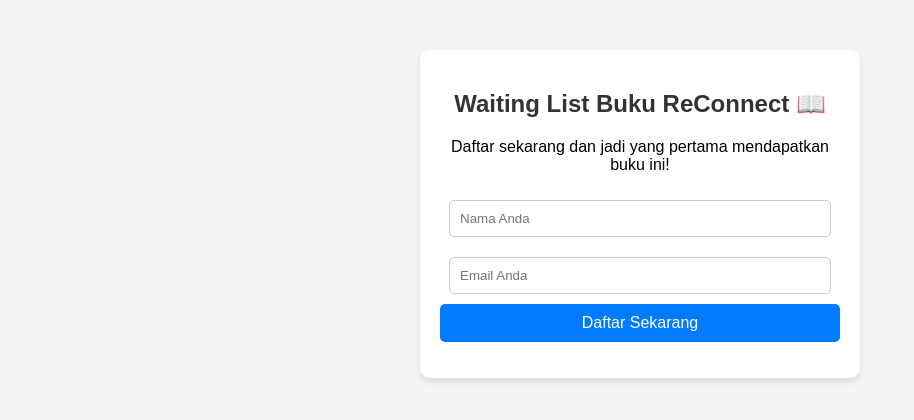
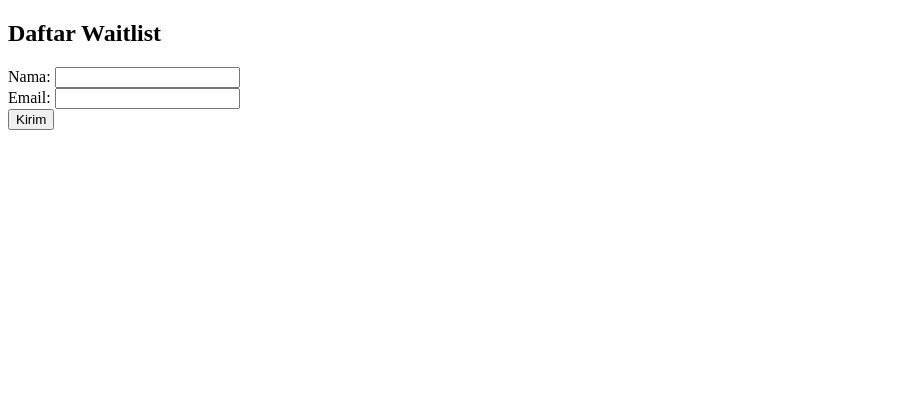
Before and after one commit to f41d81/Reconnect-Waitlist, a plain HTML site: page index.html in a window 1280 px wide. Shown: the whole page, without its empty margins (0-914 px from the left). Drawn offline with Linux system fonts and the light colour scheme.

Commit message:
Update index.html

```diff
--- a/index.html
+++ b/index.html
@@ -3,92 +3,22 @@
 <head>
     <meta charset="UTF-8">
     <meta name="viewport" content="width=device-width, initial-scale=1.0">
-    <title>Waiting List - ReConnect</title>
-    <style>
-        body {
-            font-family: Arial, sans-serif;
-            text-align: center;
-            background-color: #f4f4f4;
-            margin: 0;
-            padding: 0;
-        }
-        .container {
-            max-width: 400px;
-            background: white;
-            padding: 20px;
-            margin: 50px auto;
-            border-radius: 10px;
-            box-shadow: 0px 4px 6px rgba(0, 0, 0, 0.1);
-        }
-        h2 {
-            color: #333;
-        }
-        input {
-            width: 90%;
-            padding: 10px;
-            margin: 10px 0;
-            border: 1px solid #ccc;
-            border-radius: 5px;
-        }
-        button {
-            background: #007bff;
-            color: white;
-            padding: 10px;
-            border: none;
-            cursor: pointer;
-            width: 100%;
-            border-radius: 5px;
-            font-size: 16px;
-        }
-        button:hover {
-            background: #0056b3;
-        }
-        #message {
-            margin-top: 10px;
-            color: green;
-            font-weight: bold;
-        }
-    </style>
+    <title>Reconnect Waitlist</title>
 </head>
 <body>
+    <h2>Daftar Waitlist</h2>
+    <form id="waitlist-form">
+        <label for="name">Nama:</label>
+        <input type="text" id="name" required><br>
 
-    <div class="container">
-        <h2>Waiting List Buku ReConnect 📖</h2>
-        <p>Daftar sekarang dan jadi yang pertama mendapatkan buku ini!</p>
+        <label for="email">Email:</label>
+        <input type="email" id="email" required><br>
 
-        <form id="waitingListForm">
-            <input type="text" id="name" placeholder="Nama Anda" required>
-            <input type="email" id="email" placeholder="Email Anda" required>
-            <button type="submit">Daftar Sekarang</button>
-        </form>
+        <button type="submit">Kirim</button>
+    </form>
 
-        <p id="message"></p>
-    </div>
+    <p id="response-message"></p>
 
-    <script>
-document.getElementById("waitingListForm").addEventListener("submit", function(event) {
-    event.preventDefault();
-
-    var name = document.getElementById("name").value;
-    var email = document.getElementById("email").value;
-
-    fetch("https://script.google.com/macros/s/AKfycbx2wnwX1kBSqeozQfRtRejLexEuRlueadOm1KP-bcfpOkAt0dQk1v6B99Ww4bCaEfU8/exec", {
-        method: "POST",
-        body: JSON.stringify({ name: name, email: email }),
-        headers: { "Content-Type": "application/json" }
-    })
-    .then(response => response.json())
-    .then(data => {
-        console.log("Response:", data); // Debugging
-        document.getElementById("message").textContent = "Terima kasih! Anda sudah masuk waiting list.";
-        document.getElementById("waitingListForm").reset();
-    })
-    .catch(error => {
-        console.error("Error:", error); // Debugging
-        document.getElementById("message").textContent = "Terjadi kesalahan, coba lagi.";
-    });
-});
-    </script>
-
+    <script src="script.js"></script>
 </body>
 </html>
```
